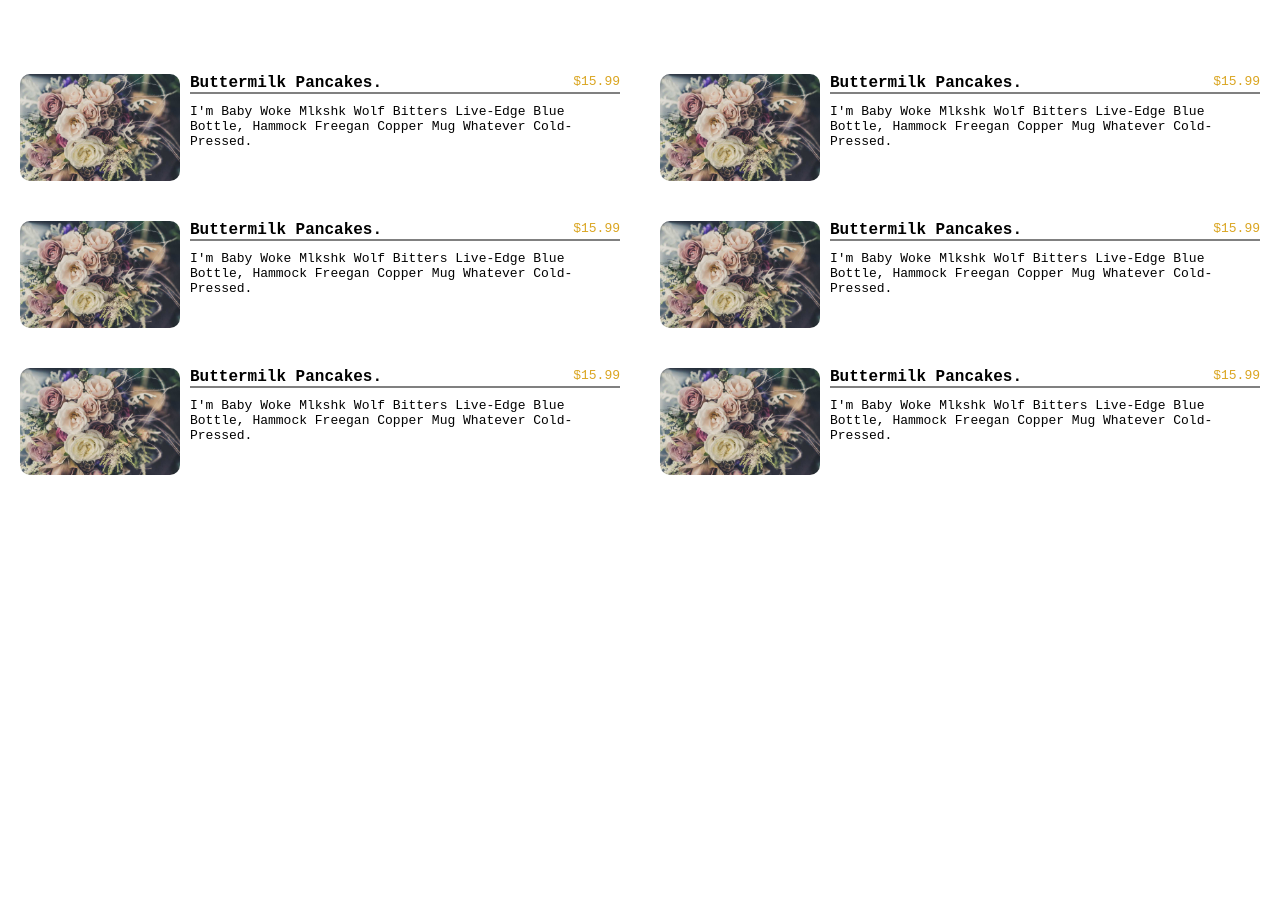
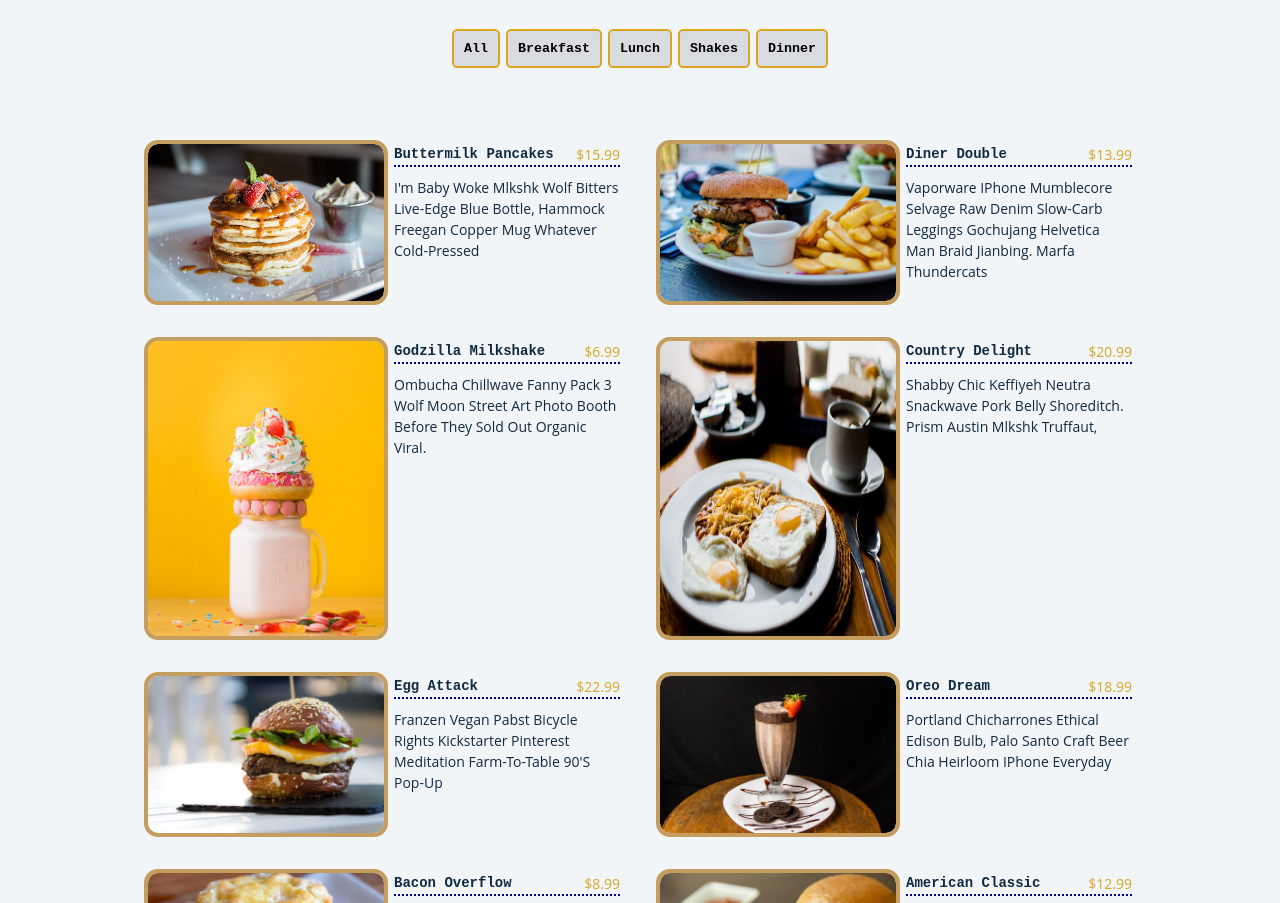
Before and after one commit to uzairahmed2126/Build-JavaScript-Projects, a plain HTML site: page 8.menu project/index.html in a window 1280 px wide. Shown: the part 156-1059 px from the top of the page. Before the commit the page ends 800 px from the top, so only its background shows below. Drawn offline with Linux system fonts and the light colour scheme.

Commit message:
completed

```diff
--- a/8.menu project/css/style.css
+++ b/8.menu project/css/style.css
@@ -5,10 +5,63 @@
     text-transform: capitalize;
 }
 
+:root {
+    --clr-primary-1: hsl(205, 86%, 17%);
+    --clr-primary-2: hsl(205, 77%, 27%);
+    --clr-primary-3: hsl(205, 72%, 37%);
+    --clr-primary-4: hsl(205, 63%, 48%);
+    --clr-primary-5: #49a6e9;
+    --clr-primary-6: hsl(205, 89%, 70%);
+    --clr-primary-7: hsl(205, 90%, 76%);
+    --clr-primary-8: hsl(205, 86%, 81%);
+    --clr-primary-9: hsl(205, 90%, 88%);
+    --clr-primary-10: hsl(205, 100%, 96%);
+    --clr-grey-1: hsl(209, 61%, 16%);
+    --clr-grey-2: hsl(211, 39%, 23%);
+    --clr-grey-3: hsl(209, 34%, 30%);
+    --clr-grey-4: hsl(209, 28%, 39%);
+    --clr-grey-5: hsl(210, 22%, 49%);
+    --clr-grey-6: hsl(209, 23%, 60%);
+    --clr-grey-7: hsl(211, 27%, 70%);
+    --clr-grey-8: hsl(210, 31%, 80%);
+    --clr-grey-9: hsl(212, 33%, 89%);
+    --clr-grey-10: hsl(210, 36%, 96%);
+    --clr-white: #fff;
+    --clr-red-dark: hsl(360, 67%, 44%);
+    --clr-red-light: hsl(360, 71%, 66%);
+    --clr-green-dark: hsl(125, 67%, 44%);
+    --clr-green-light: hsl(125, 71%, 66%);
+    --clr-gold: #c59d5f;
+    --clr-black: #222;
+    --ff-primary: "Roboto", sans-serif;
+    --ff-secondary: "Open Sans", sans-serif;
+    --transition: all 0.3s linear;
+    --spacing: 0.25rem;
+    --radius: 0.5rem;
+    --light-shadow: 0 5px 15px rgba(0, 0, 0, 0.1);
+    --dark-shadow: 0 5px 15px rgba(0, 0, 0, 0.2);
+    --max-width: 1170px;
+    --fixed-width: 620px;
+}
+
+
+
+
+
 body {
-    background-color: #fff;
-    font-family: monospace;
+    font-family: var(--ff-secondary);
+    background: var(--clr-grey-10);
+    color: var(--clr-grey-1);
+    line-height: 1.5;
+    font-size: 0.875rem;
 }
+
+.menu {
+    padding: 5rem 0;
+}
+
+
+
 
 #header-container,
 #section-container,
@@ -22,14 +75,16 @@ body {
 
 #header-container {
     font-family: system-ui, -apple-system, BlinkMacSystemFont, 'Segoe UI', Roboto, Oxygen, Ubuntu, Cantarell, 'Open Sans', 'Helvetica Neue', sans-serif;
+    margin: 50px;
+    font-size: 1.6rem;
 }
 
 .our-menu {
     border-bottom: 5px solid goldenrod;
     position: absolute;
-    margin: 3rem;
+    margin: 6rem;
     border-radius: 20px;
-    width: 3rem;
+    width: 6rem;
 }
 
 #section-container {
@@ -52,8 +107,8 @@ body {
 
 #main-container {
     display: grid;
-    grid-template-columns: repeat(2, 4fr);
-
+    grid-template-columns: repeat(2, 1fr);
+    margin: 0 10%;
 }
 
 .inner-container {
@@ -70,11 +125,13 @@ body {
     display: flex;
     margin-bottom: 10px;
     justify-content: space-between;
-    border-bottom: 2px solid gray;
+    border-bottom: 2px dotted darkblue;
 }
 
 .meal-img {
-    max-width: 10rem;
+    outline: #c59d5f 4px solid;
+    width: 50%;
+    max-height: 100%;
     border-radius: 10px;
 }
 
@@ -88,7 +145,7 @@ body {
 
 
 #section-container>button:hover {
-    background-color: transparent;
+    background-color: rgba(0, 0, 0, 0.2);
 }
 
 @media only screen and (max-width:650px) {
@@ -119,7 +176,14 @@ body {
     }
 }
 
-@media only screen and (max-width:300px) {
+@media only screen and (max-width:350px) {
+
+    #header-container {
+        font-family: system-ui, -apple-system, BlinkMacSystemFont, 'Segoe UI', Roboto, Oxygen, Ubuntu, Cantarell, 'Open Sans', 'Helvetica Neue', sans-serif;
+        margin: 1px;
+        font-size: 1.1rem;
+    }
+
     #main-container {
         display: flex;
     }
@@ -141,7 +205,8 @@ body {
     }
 
     .meal-img {
-        max-width: 15rem;
+        width: 100rem;
+        height: 5rem;
         margin-bottom: 10px;
         border-radius: 10px;
     }
--- a/8.menu project/index.html
+++ b/8.menu project/index.html
@@ -17,82 +17,18 @@
 
     <!-- buttons -->
     <section id="section-container">
-        <button>all</button>
-        <button>breakfast</button>
-        <button>lunch</button>
-        <button>snakes</button>
+        <button class="filter-btn" data-id="all">all</button>
+        <button class="filter-btn" data-id="breakfast">breakfast</button>
+        <button class="filter-btn" data-id="lunch">lunch</button>
+        <button class="filter-btn" data-id="shakes">shakes</button>
+        <button class="filter-btn" data-id="dinner">dinner</button>
     </section>
 
     <!-- meals-->
     <section id="main-container">
-        <div class="inner-container">
-            <img class="meal-img" src="./images/flowers.jpg" alt="">
-            <div class="grid">
-                <header class="inner-grid">
-                    <h4 class="dice">Buttermilk Pancakes.</h4>
-                    <p class="price">$15.99</p>
-                </header>
-                <p class="about-dice">I'm baby woke mlkshk wolf bitters live-edge blue bottle, hammock freegan
-                    copper mug whatever cold-pressed.</p>
-            </div>
-        </div>
-        <div class="inner-container">
-            <img class="meal-img" src="./images/flowers.jpg" alt="">
-            <div class="grid">
-                <header class="inner-grid">
-                    <h4 class="dice">Buttermilk Pancakes.</h4>
-                    <p class="price">$15.99</p>
-                </header>
-                <p class="about-dice">I'm baby woke mlkshk wolf bitters live-edge blue bottle, hammock freegan
-                    copper mug whatever cold-pressed.</p>
-            </div>
-        </div>
-        <div class="inner-container">
-            <img class="meal-img" src="./images/flowers.jpg" alt="">
-            <div class="grid">
-                <header class="inner-grid">
-                    <h4 class="dice">Buttermilk Pancakes.</h4>
-                    <p class="price">$15.99</p>
-                </header>
-                <p class="about-dice">I'm baby woke mlkshk wolf bitters live-edge blue bottle, hammock freegan
-                    copper mug whatever cold-pressed.</p>
-            </div>
-        </div>
-        <div class="inner-container">
-            <img class="meal-img" src="./images/flowers.jpg" alt="">
-            <div class="grid">
-                <header class="inner-grid">
-                    <h4 class="dice">Buttermilk Pancakes.</h4>
-                    <p class="price">$15.99</p>
-                </header>
-                <p class="about-dice">I'm baby woke mlkshk wolf bitters live-edge blue bottle, hammock freegan
-                    copper mug whatever cold-pressed.</p>
-            </div>
-        </div>
-        <div class="inner-container">
-            <img class="meal-img" src="./images/flowers.jpg" alt="">
-            <div class="grid">
-                <header class="inner-grid">
-                    <h4 class="dice">Buttermilk Pancakes.</h4>
-                    <p class="price">$15.99</p>
-                </header>
-                <p class="about-dice">I'm baby woke mlkshk wolf bitters live-edge blue bottle, hammock freegan
-                    copper mug whatever cold-pressed.</p>
-            </div>
-        </div>
-        <div class="inner-container">
-            <img class="meal-img" src="./images/flowers.jpg" alt="">
-            <div class="grid">
-                <header class="inner-grid">
-                    <h4 class="dice">Buttermilk Pancakes.</h4>
-                    <p class="price">$15.99</p>
-                </header>
-                <p class="about-dice">I'm baby woke mlkshk wolf bitters live-edge blue bottle, hammock freegan
-                    copper mug whatever cold-pressed.</p>
-            </div>
-        </div>
     </section>
     </main>
 </body>
+<script src="./js/app.js"></script>
 
 </html>
--- /dev/null
+++ b/8.menu project/js/app.js
@@ -0,0 +1,125 @@
+const menu = [
+    {
+        id: 1,
+        title: "buttermilk pancakes",
+        category: "breakfast",
+        price: 15.99,
+        img: "./images/item-1.jpeg",
+        desc: `I'm baby woke mlkshk wolf bitters live-edge blue bottle, hammock freegan copper mug whatever cold-pressed `,
+    },
+    {
+        id: 2,
+        title: "diner double",
+        category: "lunch",
+        price: 13.99,
+        img: "./images/item-2.jpeg",
+        desc: `vaporware iPhone mumblecore selvage raw denim slow-carb leggings gochujang helvetica man braid jianbing. Marfa thundercats `,
+    },
+    {
+        id: 3,
+        title: "godzilla milkshake",
+        category: "shakes",
+        price: 6.99,
+        img: "./images/item-3.jpeg",
+        desc: `ombucha chillwave fanny pack 3 wolf moon street art photo booth before they sold out organic viral.`,
+    },
+    {
+        id: 4,
+        title: "country delight",
+        category: "breakfast",
+        price: 20.99,
+        img: "./images/item-4.jpeg",
+        desc: `Shabby chic keffiyeh neutra snackwave pork belly shoreditch. Prism austin mlkshk truffaut, `,
+    },
+    {
+        id: 5,
+        title: "egg attack",
+        category: "lunch",
+        price: 22.99,
+        img: "./images/item-5.jpeg",
+        desc: `franzen vegan pabst bicycle rights kickstarter pinterest meditation farm-to-table 90's pop-up `,
+    },
+    {
+        id: 6,
+        title: "oreo dream",
+        category: "shakes",
+        price: 18.99,
+        img: "./images/item-6.jpeg",
+        desc: `Portland chicharrones ethical edison bulb, palo santo craft beer chia heirloom iPhone everyday`,
+    },
+    {
+        id: 7,
+        title: "bacon overflow",
+        category: "breakfast",
+        price: 8.99,
+        img: "./images/item-7.jpeg",
+        desc: `carry jianbing normcore freegan. Viral single-origin coffee live-edge, pork belly cloud bread iceland put a bird `,
+    },
+    {
+        id: 8,
+        title: "american classic",
+        category: "lunch",
+        price: 12.99,
+        img: "./images/item-8.jpeg",
+        desc: `on it tumblr kickstarter thundercats migas everyday carry squid palo santo leggings. Food truck truffaut  `,
+    },
+    {
+        id: 9,
+        title: "quarantine buddy",
+        category: "shakes",
+        price: 16.99,
+        img: "./images/item-9.jpeg",
+        desc: `skateboard fam synth authentic semiotics. Live-edge lyft af, edison bulb yuccie crucifix microdosing.`,
+    },
+    {
+        id: 10,
+        title: "quarantine buddy",
+        category: "dinner",
+        price: 16.99,
+        img: "./images/item-10.jpeg",
+        desc: `skateboard fam synth authentic semiotics. Live-edge lyft af, edison bulb yuccie crucifix microdosing.`,
+    },
+];
+
+const sectionContainer = document.querySelectorAll('.filter-btn')
+sectionContainer.forEach((btn)=>{
+    btn.addEventListener('click',(e)=>{
+        const category = e.currentTarget.dataset.id
+        const menuCategory = menu.filter((menuItem)=>{
+            if(menuItem.category===category){
+                return menuItem
+            }
+        })
+        if(category==='all'){
+            displayMenuItems(menu)
+        }else{
+            displayMenuItems(menuCategory)
+        }
+    })
+})
+
+
+
+
+
+const mainContainer = document.getElementById('main-container')
+window.addEventListener('DOMContentLoaded', () => {
+  displayMenuItems(menu)
+})
+
+function displayMenuItems(menuItems){
+    let displayMenu = menuItems.map((item) => {
+        return `<div class="inner-container">
+        <img class="meal-img" src="${item.img}" alt="${item.img}">
+        <div class="grid">
+            <header class="inner-grid">
+            <h4 class="dice">${item.title}</h4>
+            <p class="price">${'$' + item.price}</p>
+            </header>
+            <p class="about-dice">${item.desc}</p>
+            </div>
+            </div>`
+    })
+    displayMenu = displayMenu.join("")
+    mainContainer.innerHTML = displayMenu
+}
```
Also changed, not shown: 8.menu project/images/flowers.jpg (deleted), 8.menu project/images/item-1.jpeg (added), 8.menu project/images/item-10.jpeg (added), 8.menu project/images/item-2.jpeg (added), 8.menu project/images/item-3.jpeg (added), 8.menu project/images/item-4.jpeg (added), 8.menu project/images/item-5.jpeg (added), 8.menu project/images/item-6.jpeg (added), 8.menu project/images/item-7.jpeg (added), 8.menu project/images/item-8.jpeg (added), 8.menu project/images/item-9.jpeg (added).
